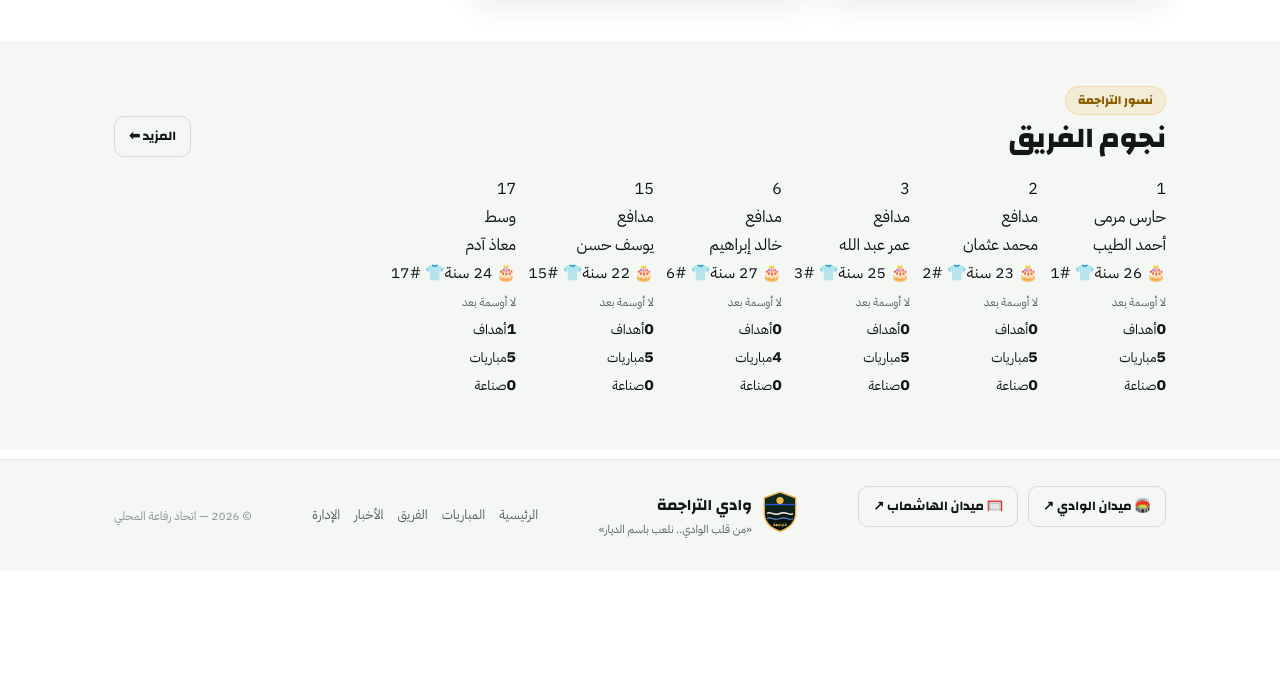
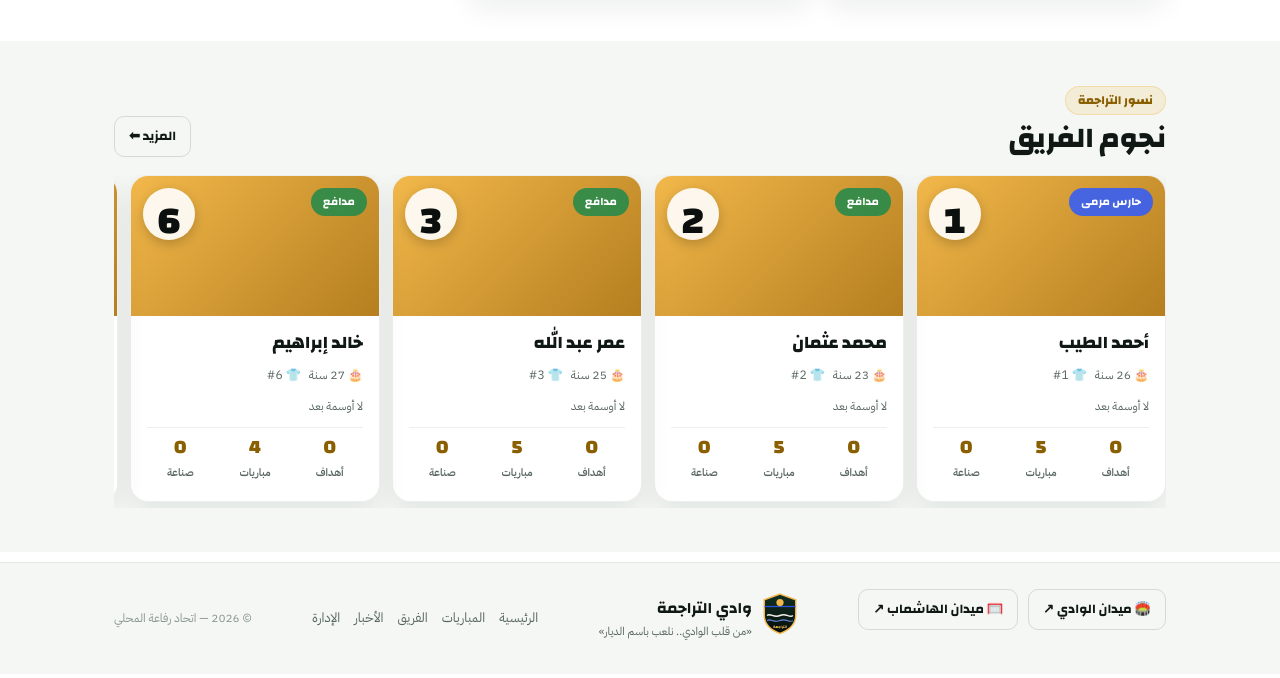
Before and after one commit to wadialtarajma/alwadialtarajma, a plain HTML site: page index.html in a window 1280 px wide. Shown: the part 2033-2711 px from the top of the page. Before the commit the page ends 2668 px from the top, so only its background shows below. Drawn offline with Linux system fonts and the light colour scheme; no server answers.

Commit message:
Update style.css

```diff
--- a/style.css
+++ b/style.css
@@ -16,7 +16,7 @@
 }
 html[data-theme="dark"]{
   --bg:#060d0a;--soft:#081510;--srf:#0b1a14;--srf2:#10241b;
-  --txt:#f4f1e8;--muted:#9aa ea;--muted:#93a69b;--dim:#6b8078;
+  --txt:#f4f1e8;--muted:#93a69b;--dim:#6b8078;
   --line:rgba(242,184,75,.16);--line2:rgba(244,241,232,.08);
   --gold-ink:#ffd98a;--blue-ink:#7c9bff;--green:#35e08d;--red:#ff5c5c;--amber:#ffb020;
   --topbar:rgba(6,13,10,.88);--dockbg:rgba(6,13,10,.94);
@@ -144,7 +144,7 @@ html[data-theme="dark"] .kick{color:var(--gold2)}
 .lu-panel{margin-top:16px;animation:vin .4s ease}
 .lu-panel .p3,.lu-panel .oplist{margin:0 auto}
 
-/* الملعب المنظوري (مثل الصورة) */
+/* الملعب المنظوري */
 .p3{position:relative;width:min(440px,100%);margin:0 auto;aspect-ratio:.95/1;
   clip-path:polygon(16% 0,84% 0,100% 100%,0 100%);
   background:
@@ -166,7 +166,7 @@ html[data-theme="dark"] .kick{color:var(--gold2)}
 .p3row.r2 .p3p{transform:scale(.92)}
 .p3row.r4 .p3p .jsy{max-width:52px}
 
-/* تشكيلة الخصم + العناوين الواضحة */
+/* تشكيلة الخصم */
 .lu-col h4{color:var(--txt);font-size:1rem;margin-bottom:10px;display:flex;align-items:center;gap:8px}
 .lu-col h4::before{content:"";width:14px;height:3px;background:var(--gold);border-radius:2px}
 html[data-theme="dark"] .lu-col h4{color:var(--txt)}
@@ -219,17 +219,34 @@ html[data-theme="dark"] .phero h1 em{color:var(--gold2)}
 .goals li{background:var(--srf2);border-radius:10px;padding:7px 12px;font-size:.84rem;display:flex;gap:8px;align-items:center}
 .g-min{font-family:var(--df);font-weight:800;color:var(--gold-ink);background:rgba(242,184,75,.18);padding:2px 9px;border-radius:100px;font-size:.72rem;flex-shrink:0}
 
-/* اللاعبون */
-.players{display:grid;grid-template-columns:repeat(auto-fill,minmax(240px,1fr));gap:12px}
-.player{display:flex;gap:12px;align-items:center}
-.pph{width:64px;height:64px;flex-shrink:0;border-radius:14px;background:linear-gradient(135deg,var(--gold),var(--goldD));display:grid;place-items:center;font-family:var(--df);font-weight:800;font-size:1.3rem;color:var(--ink);overflow:hidden}
-.pph img{width:100%;height:100%;object-fit:cover}
-.pbd b{font-family:var(--df);font-size:1rem;display:block}
-.pbd div{display:flex;gap:8px;flex-wrap:wrap;font-size:.74rem;color:var(--muted)}
-.pbd .pos{color:var(--gold-ink);font-weight:700}
+/* ========== بطاقات اللاعبين العصرية ========== */
+.players{display:grid;grid-template-columns:repeat(auto-fill,minmax(260px,1fr));gap:16px}
+.player-card{position:relative;background:var(--srf);border:1px solid var(--line2);border-radius:var(--r);overflow:hidden;box-shadow:var(--sh);transition:.3s;display:flex;flex-direction:column}
+.player-card:hover{transform:translateY(-4px);box-shadow:var(--sh2);border-color:var(--gold)}
+.player-card .pc-header{position:relative;height:140px;background:linear-gradient(135deg,var(--gold),var(--goldD));overflow:hidden;display:flex;align-items:center;justify-content:center}
+.player-card .pc-header img{width:100%;height:100%;object-fit:cover}
+.player-card .pc-num{position:absolute;inset-inline-end:12px;top:12px;font-family:var(--df);font-weight:800;font-size:2.4rem;color:var(--ink);background:rgba(255,255,255,.9);width:52px;height:52px;border-radius:50%;display:grid;place-items:center;box-shadow:0 4px 12px rgba(0,0,0,.2)}
+.player-card .pc-pos-badge{position:absolute;inset-inline-start:12px;top:12px;padding:4px 12px;border-radius:100px;font-size:.7rem;font-weight:700;font-family:var(--df);backdrop-filter:blur(8px)}
+.player-card .pc-pos-badge.gk{background:rgba(46,91,255,.85);color:#fff}
+.player-card .pc-pos-badge.df{background:rgba(31,138,76,.85);color:#fff}
+.player-card .pc-pos-badge.mf{background:rgba(242,184,75,.9);color:var(--ink)}
+.player-card .pc-pos-badge.fw{background:rgba(194,65,12,.85);color:#fff}
+.player-card .pc-body{padding:16px;flex:1;display:flex;flex-direction:column;gap:10px}
+.player-card .pc-name{font-family:var(--df);font-size:1.1rem;font-weight:800;line-height:1.3}
+.player-card .pc-info{display:flex;gap:8px;flex-wrap:wrap;font-size:.76rem;color:var(--muted)}
+.player-card .pc-info span{display:flex;align-items:center;gap:4px}
+.player-card .pc-medals{display:flex;gap:6px;flex-wrap:wrap}
+.player-card .pc-medal{display:inline-flex;align-items:center;gap:4px;padding:3px 10px;border-radius:100px;font-size:.68rem;font-weight:700;font-family:var(--df)}
+.player-card .pc-medal.gold{background:linear-gradient(135deg,#ffd700,#ffed4e);color:#8b6914;border:1px solid rgba(139,105,20,.3)}
+.player-card .pc-medal.silver{background:linear-gradient(135deg,#c0c0c0,#e8e8e8);color:#555;border:1px solid rgba(85,85,85,.3)}
+.player-card .pc-medal.bronze{background:linear-gradient(135deg,#cd7f32,#e8a87c);color:#5c3a1e;border:1px solid rgba(92,58,30,.3)}
+.player-card .pc-stats{display:grid;grid-template-columns:repeat(3,1fr);gap:8px;margin-top:auto;padding-top:10px;border-top:1px solid var(--line2)}
+.player-card .pc-stat{text-align:center}
+.player-card .pc-stat b{display:block;font-family:var(--df);font-weight:800;font-size:1.2rem;color:var(--gold-ink);line-height:1}
+.player-card .pc-stat small{font-size:.66rem;color:var(--muted);font-weight:600}
 .hscroll2{display:flex;gap:12px;overflow-x:auto;padding-bottom:6px;scrollbar-width:none}
 .hscroll2::-webkit-scrollbar{display:none}
-.hscroll2 .player{min-width:230px;flex-shrink:0}
+.hscroll2 .player-card{min-width:250px;flex-shrink:0}
 
 /* الأخبار العصرية */
 .news-g{display:grid;grid-template-columns:repeat(auto-fill,minmax(270px,1fr));gap:14px}
```
